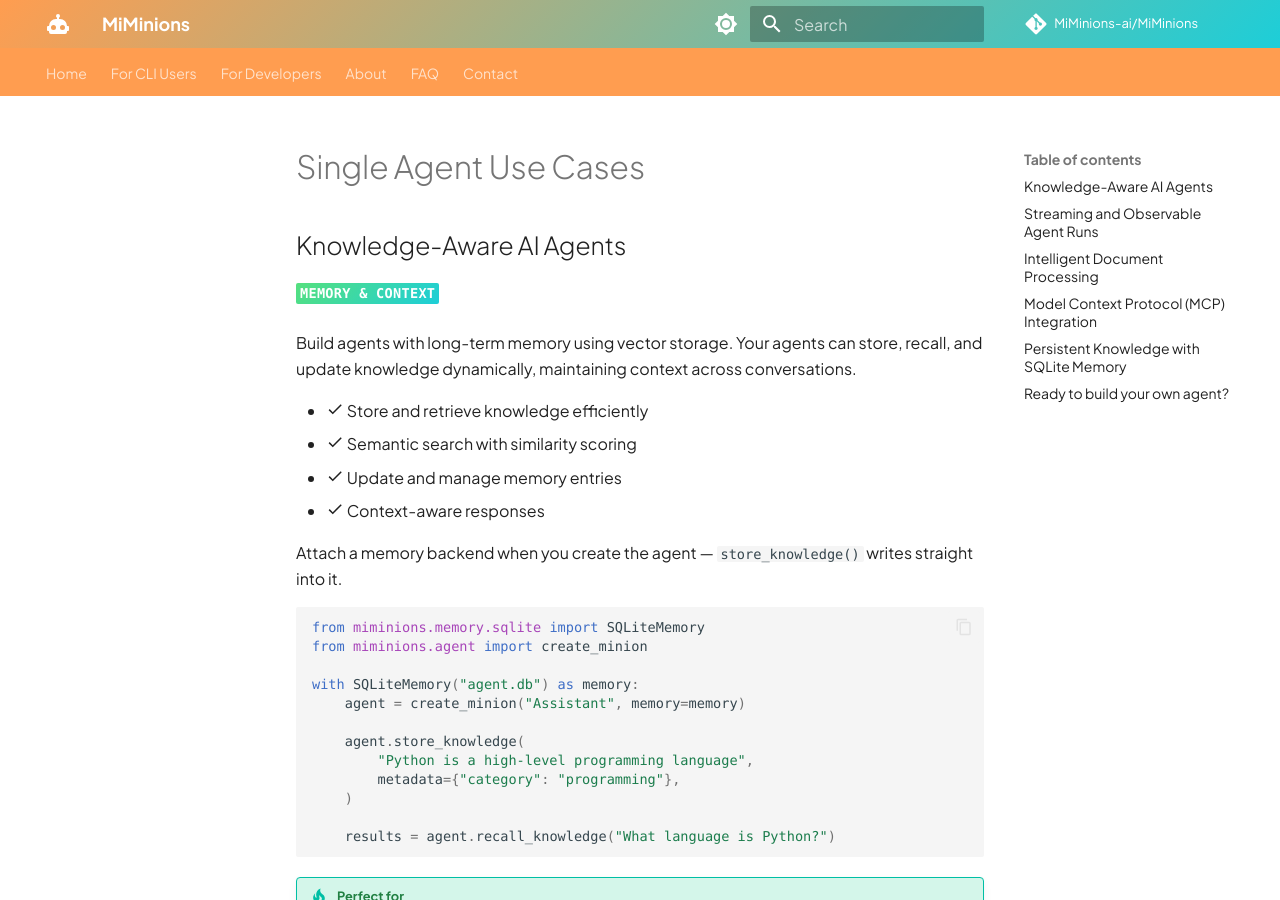
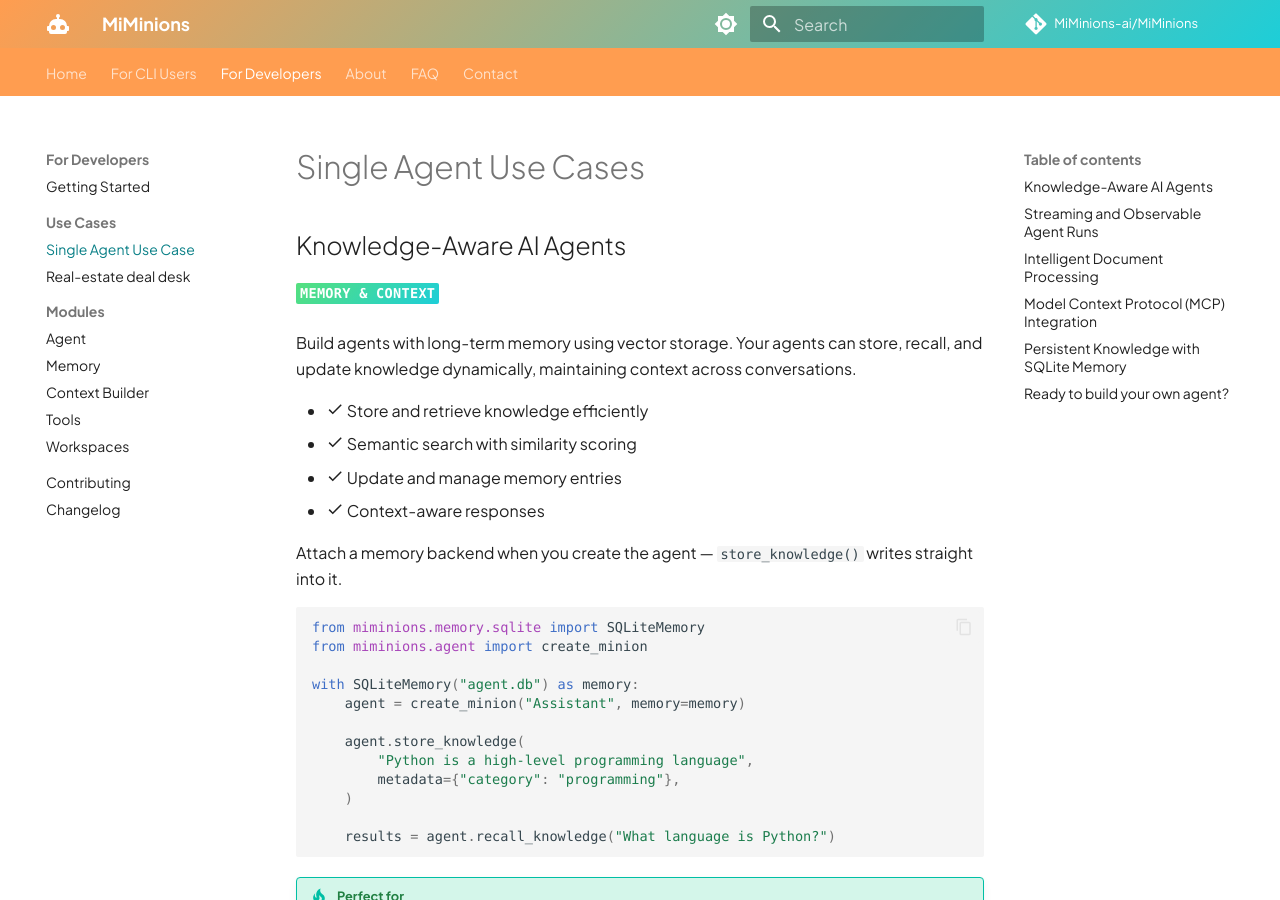
Before and after one commit to MiMinions-ai/MiMinions, an MkDocs documentation site: the page built from docs/for-dev/use-cases/single-agent-use-cases.md, in a window 1280 px wide and 900 px high. Built offline with MkDocs 1.6.1 and Material for MkDocs 9.7.7, drawn with Linux system fonts in a browser that asks for light colours; comment, search, counter and statistics services are not loaded.

Commit message:
fix: Update navigation structure in documentation

```diff
--- a/mkdocs.yml
+++ b/mkdocs.yml
@@ -45,12 +45,13 @@
 nav:
   - Home: index.md
   - For CLI Users:
+      - Getting Started: for-use/getting-started.md
       - CLI & Chat: for-use/cli.md
-      - Features: for-use/single-agent-use-case.md
+      - Use Cases: use-cases.md
   - For Developers:
       - Getting Started: for-dev/getting-started.md
       - Use Cases:
-          - Single Agent Use Case: for-dev/use-cases/single-agent-use-case.md
+          - Single Agent Use Case: for-dev/use-cases/single-agent-use-cases.md
           - Real-estate deal desk: for-dev/use-cases/real-estate-deal-desk.md
       - Modules:
           - Agent: for-dev/modules/agent.md
```
